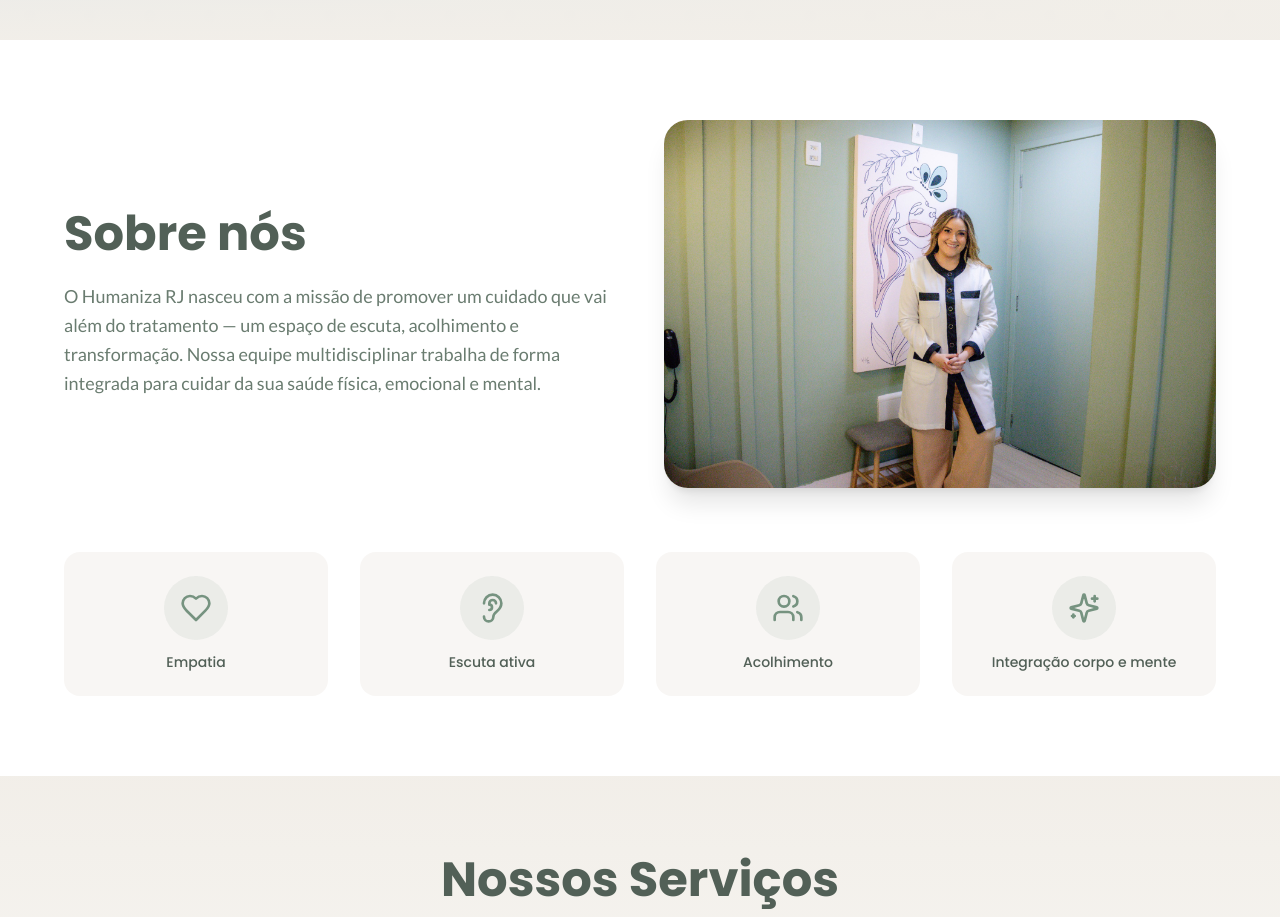
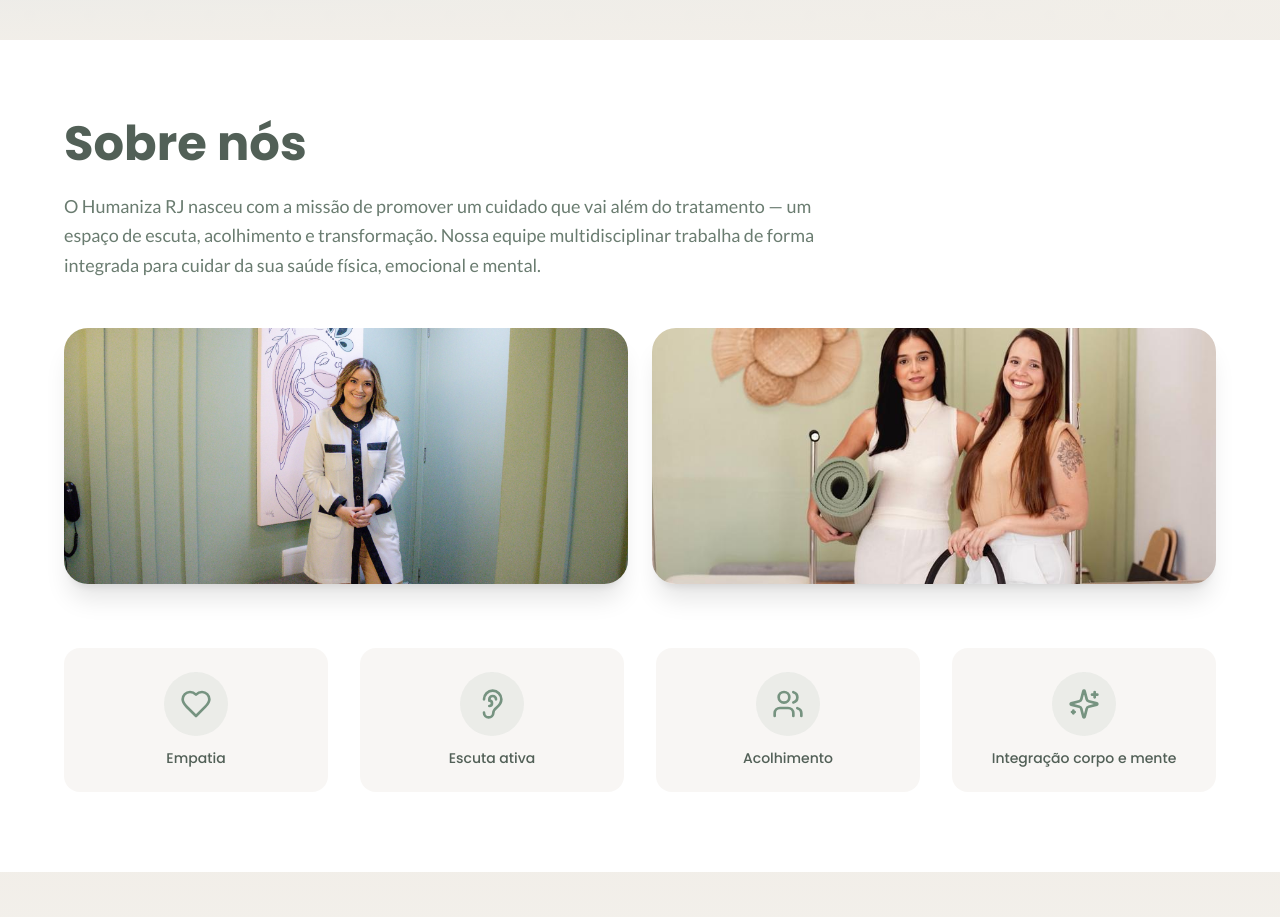
Before and after one commit to ieplif/humaniza-rj-landing, a React (Vite) app: page / in a window 1280 px wide. Shown: the part 1020-1937 px from the top of the page. Built offline with nearby package versions, Linux system fonts and the light colour scheme; the HTML template or start-up script is replaced by a standard one.

Commit message:
Adição de foto

```diff
--- a/src/components/About.tsx
+++ b/src/components/About.tsx
@@ -1,5 +1,6 @@
 import { Heart, Ear, Users, Sparkles } from "lucide-react";
 import aboutImage from "@/assets/professional-about.jpg";
+import meninasImage from "@/assets/meninas.jpeg";
 
 const About = () => {
   const values = [
@@ -13,23 +14,30 @@
     <section id="about" className="py-20 bg-card">
       <div className="container mx-auto px-4 sm:px-6 lg:px-8">
         <div className="max-w-6xl mx-auto">
-          <div className="grid lg:grid-cols-2 gap-12 items-center mb-16">
-            <div className="slide-up">
+          <div className="mb-12 slide-up">
             <h2 className="text-3xl sm:text-4xl lg:text-5xl font-bold mb-6 text-foreground">
               Sobre nós
             </h2>
-              <p className="text-lg text-muted-foreground leading-relaxed">
+            <p className="text-lg text-muted-foreground leading-relaxed max-w-3xl">
               O Humaniza RJ nasceu com a missão de promover um cuidado que vai além do tratamento —
               um espaço de escuta, acolhimento e transformação. Nossa equipe multidisciplinar trabalha
               de forma integrada para cuidar da sua saúde física, emocional e mental.
             </p>
           </div>
 
-            <div className="slide-up rounded-3xl overflow-hidden shadow-xl" style={{ animationDelay: "0.2s" }}>
+          <div className="grid grid-cols-2 gap-6 mb-16 slide-up" style={{ animationDelay: "0.3s" }}>
+            <div className="rounded-3xl overflow-hidden shadow-xl">
               <img
                 src={aboutImage}
                 alt="Profissional do Humaniza RJ"
-                className="w-full h-auto object-cover"
+                className="w-full h-64 object-cover"
+              />
+            </div>
+            <div className="rounded-3xl overflow-hidden shadow-xl">
+              <img
+                src={meninasImage}
+                alt="Equipe do Humaniza RJ"
+                className="w-full h-64 object-cover"
               />
             </div>
           </div>
```
Also changed, not shown: src/assets/meninas.jpeg (added). Lines whose indentation alone changed are shown as unchanged.
